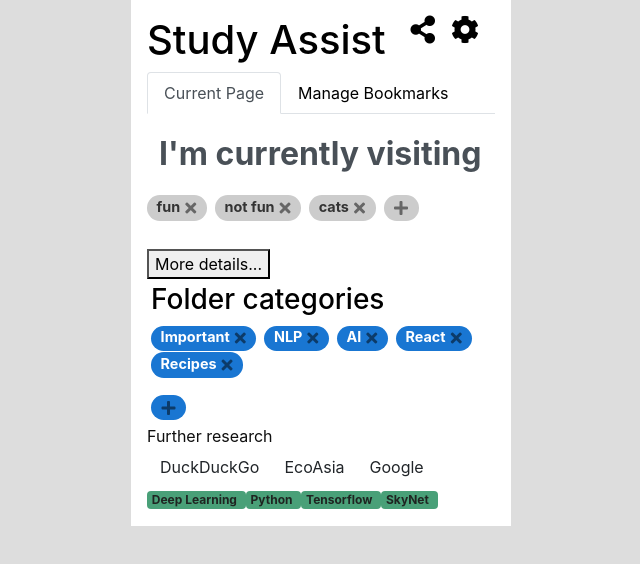
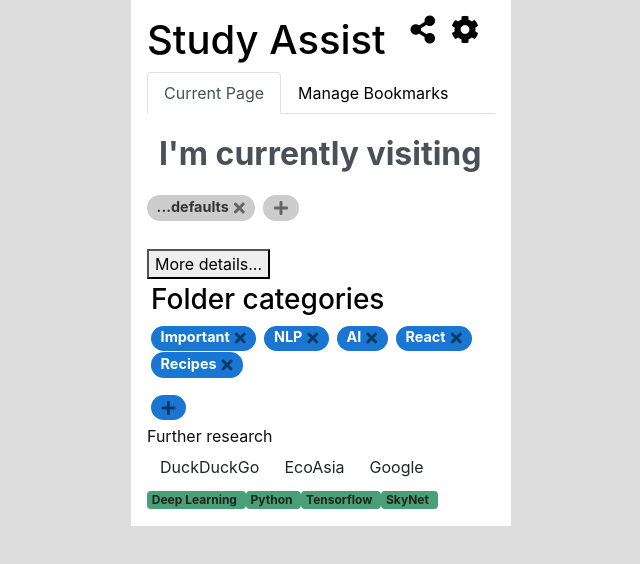
Before and after one commit to study-assist/browser-extension, a React (Create React App) app in the folder frontend/: page / in a window 1280 px wide. Shown: the top 564 px of the page, without its empty margins (319-959 px from the left). Built offline with nearby package versions, Linux system fonts and the light colour scheme.

Commit message:
setup tags parser in App.jsx

```diff
--- a/frontend/src/components/App.jsx
+++ b/frontend/src/components/App.jsx
@@ -20,7 +20,8 @@ class App extends Component {
     this.state = {
       // currentTab: ,
       pageTitle: "I'm currently visiting this page",
-      tags: ["fun", "not fun", "cats"],
+      tags: ["...defaults"],
+      collections: ["...defaults"],
       categories: ["Important", "NLP", "AI", "React", "Recipes"],
       research: ["Deep Learning", "Python", "Tensorflow", "SkyNet"]
     };
@@ -31,6 +32,7 @@ class App extends Component {
     console.log("quick off search...");
     const res = await this.analyse(pickRandom(links.links.guardian));
     this.setResults(res);
+    this.setTags();
   };
 
   analyse = url => {
@@ -45,10 +47,55 @@ class App extends Component {
       .then(res => res);
   };
 
-  // adjust
   setResults = res => {
-    const { categories, concepts, keywords } = res;
-    this.setState({ category: categories, concepts, keywords });
+    const { categories, concepts, keywords, entities, emotion } = res;
+    this.setState({
+      category: categories,
+      concepts,
+      keywords,
+      entities,
+      emotion: emotion.document.emotion
+    });
+  };
+
+  setTags = () => {
+    const tags = this.createTags();
+    this.setState(state => {
+      state.tags = [state.tags, ...tags];
+      return state;
+    });
+  };
+
+  createTags = () => {
+    if (!this.state.concepts) console.log("no concepts yet!!!");
+    if (!this.state.entities) console.log("no entities yet!!!");
+    if (!this.state.keywords) console.log("no keywords yet!!!");
+
+    const concepts = this.mapByName(this.state.concepts);
+    const entities = this.mapByName(this.state.entities);
+    // keywords might need another way of processing
+    const keywords = this.mapByName(this.state.keywords);
+
+    let tags = this.mergeArrays(concepts, entities);
+    tags = this.mergeArrays(tags, keywords);
+    return tags;
+  };
+
+  mergeArrays = (a, b) => {
+    for (let indexA in a) {
+      for (let indexB in b) {
+        // we remove redundant entries
+        if (b[indexB] == a[indexA]) {
+          b.splice(indexB, 1);
+        }
+      }
+    }
+
+    return [...a, ...b];
+  };
+
+  mapByName = arr => {
+    return arr.map(item => item.text.toLowerCase().trim());
   };
 
   setPageTitle = title => {
```
Also changed, not shown: 2 other files (tests, documents, lock files or other folders).
